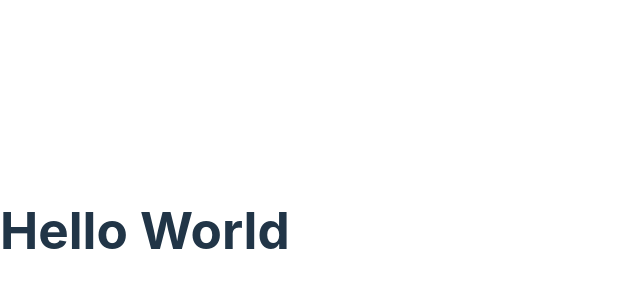
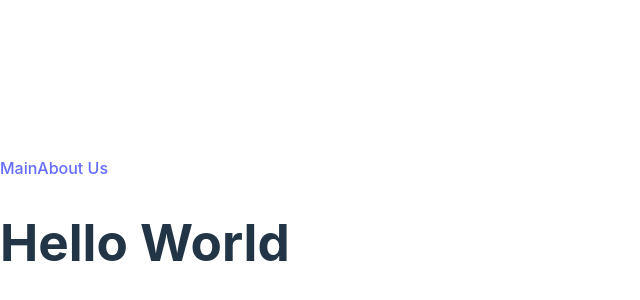
Before and after one commit to shutikate/react-rs-school, a React (Vite) app: page / in a window 1280 px wide. Shown: the part 170-470 px from the top of the page, without its empty margins (0-640 px from the left). Built offline with nearby package versions, Linux system fonts and the light colour scheme.

Commit message:
feat: add pages and routing settings

```diff
--- a/package.json
+++ b/package.json
@@ -10,7 +10,8 @@
   },
   "dependencies": {
     "react": "^18.2.0",
-    "react-dom": "^18.2.0"
+    "react-dom": "^18.2.0",
+    "react-router-dom": "^6.9.0"
   },
   "devDependencies": {
     "@types/react": "^18.0.27",
--- a/src/App.tsx
+++ b/src/App.tsx
@@ -1,9 +1,28 @@
+import {
+  createBrowserRouter,
+  createRoutesFromElements,
+  RouterProvider,
+  Route,
+} from 'react-router-dom';
+import { Main } from './pages/Main/Main';
+import { Layout } from './components/Layout/Layout';
+import { AboutUs } from './pages/AboutUs/AboutUs';
+import { NotFound } from './pages/NotFound/NotFound';
+
+const router = createBrowserRouter(
+  createRoutesFromElements(
+    <>
+      <Route path="/" element={<Layout />}>
+        <Route index element={<Main />} />
+        <Route path="about" element={<AboutUs />} />
+      </Route>
+      <Route path="*" element={<NotFound />} />
+    </>
+  )
+);
+
 function App() {
-  return (
-    <div>
-      <h1>Hello World</h1>
-    </div>
-  );
+  return <RouterProvider router={router} />;
 }
 
 export default App;
--- /dev/null
+++ b/src/components/Header/Header.tsx
@@ -0,0 +1,15 @@
+import { Component } from 'react';
+import { NavLink } from 'react-router-dom';
+
+export class Header extends Component {
+  render() {
+    return (
+      <div>
+        <div>
+          <NavLink to="/">Main</NavLink>
+          <NavLink to="/about">About Us</NavLink>
+        </div>
+      </div>
+    );
+  }
+}
--- /dev/null
+++ b/src/components/Layout/Layout.tsx
@@ -0,0 +1,16 @@
+import { Component } from 'react';
+import { Outlet } from 'react-router-dom';
+import { Header } from '../Header/Header';
+
+export class Layout extends Component {
+  render() {
+    return (
+      <div>
+        <Header />
+        <div>
+          <Outlet />
+        </div>
+      </div>
+    );
+  }
+}
--- /dev/null
+++ b/src/pages/AboutUs/AboutUs.tsx
@@ -0,0 +1,11 @@
+import { Component } from 'react';
+
+export class AboutUs extends Component {
+  render() {
+    return (
+      <div>
+        <h1>About Us</h1>
+      </div>
+    );
+  }
+}
--- /dev/null
+++ b/src/pages/Main/Main.tsx
@@ -0,0 +1,11 @@
+import { Component } from 'react';
+
+export class Main extends Component {
+  render() {
+    return (
+      <div>
+        <h1>Hello World</h1>
+      </div>
+    );
+  }
+}
--- /dev/null
+++ b/src/pages/NotFound/NotFound.tsx
@@ -0,0 +1,11 @@
+import { Component } from 'react';
+
+export class NotFound extends Component {
+  render() {
+    return (
+      <div>
+        <h1>This page does not exist</h1>
+      </div>
+    );
+  }
+}
```
Also changed, not shown: src/components/Header/Header.module.scss (added), 1 other file (tests, documents, lock files or other folders).
